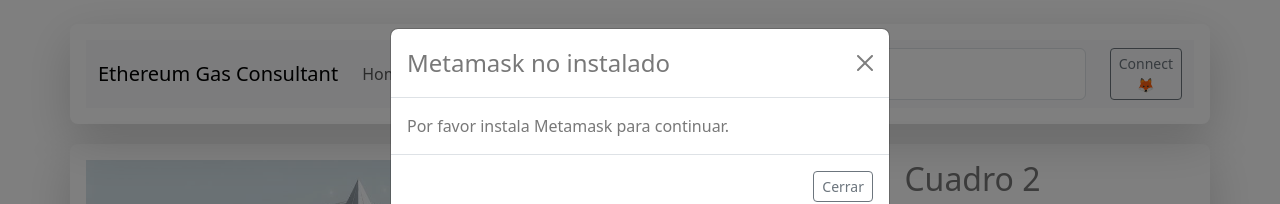
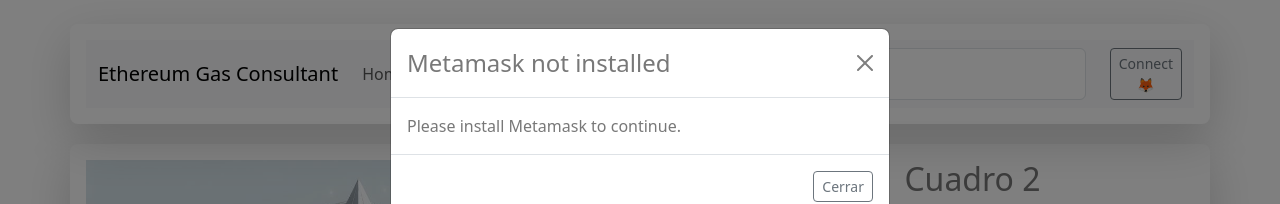
Before and after one commit to Oriojas/chainlink_hack_2023, a React (Create React App) app: page / in a window 1280 px wide. Both pictures are taken after a click on the button "Connect 🦊". Shown: the top 204 px of the page. Built offline with nearby package versions, Linux system fonts and the light colour scheme.

Commit message:
fix: modal text

```diff
--- a/src/components/Metamask.js
+++ b/src/components/Metamask.js
@@ -41,9 +41,9 @@
 
       <Modal show={show} onHide={handleClose}>
         <Modal.Header closeButton>
-          <Modal.Title>Metamask no instalado</Modal.Title>
+          <Modal.Title>Metamask not installed</Modal.Title>
         </Modal.Header>
-        <Modal.Body>Por favor instala Metamask para continuar.</Modal.Body>
+        <Modal.Body>Please install Metamask to continue.</Modal.Body>
         <Modal.Footer>
           <Button size="sm" variant="outline-secondary" onClick={handleClose}>
             Cerrar
```
